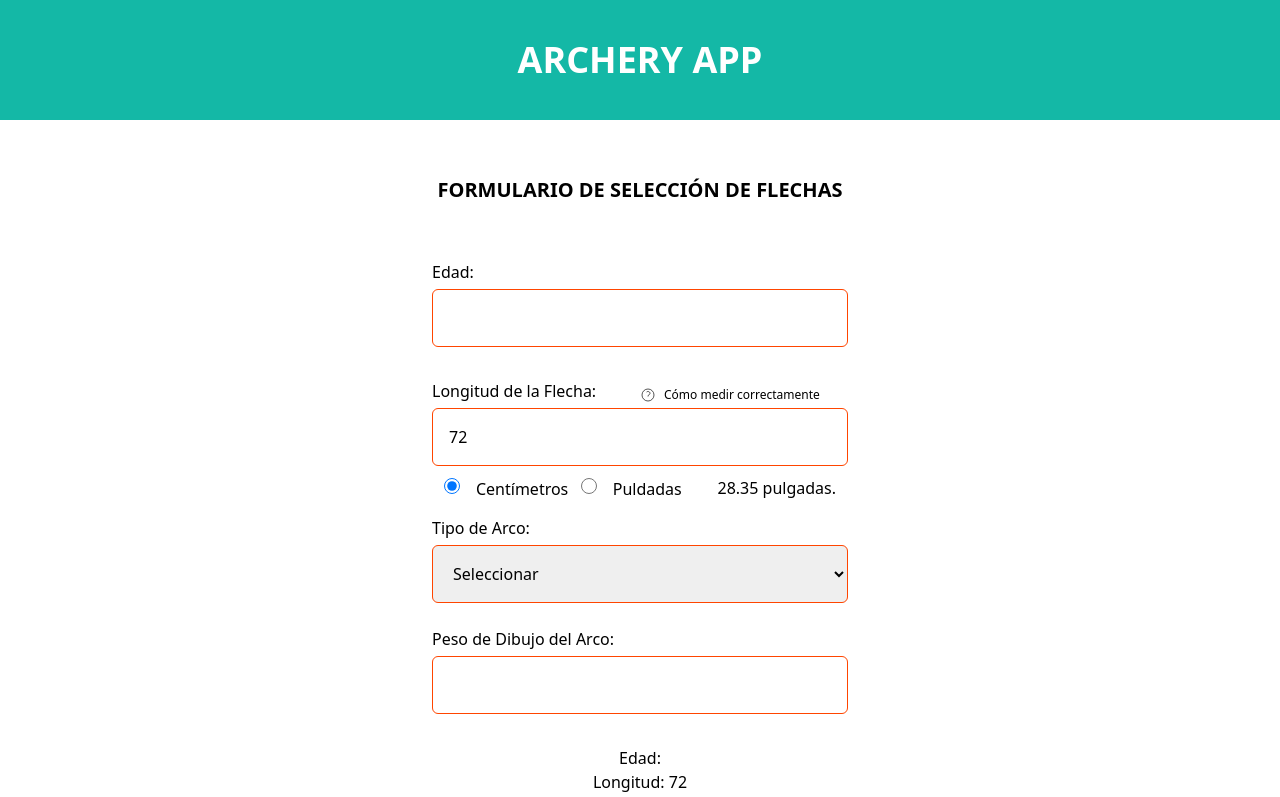
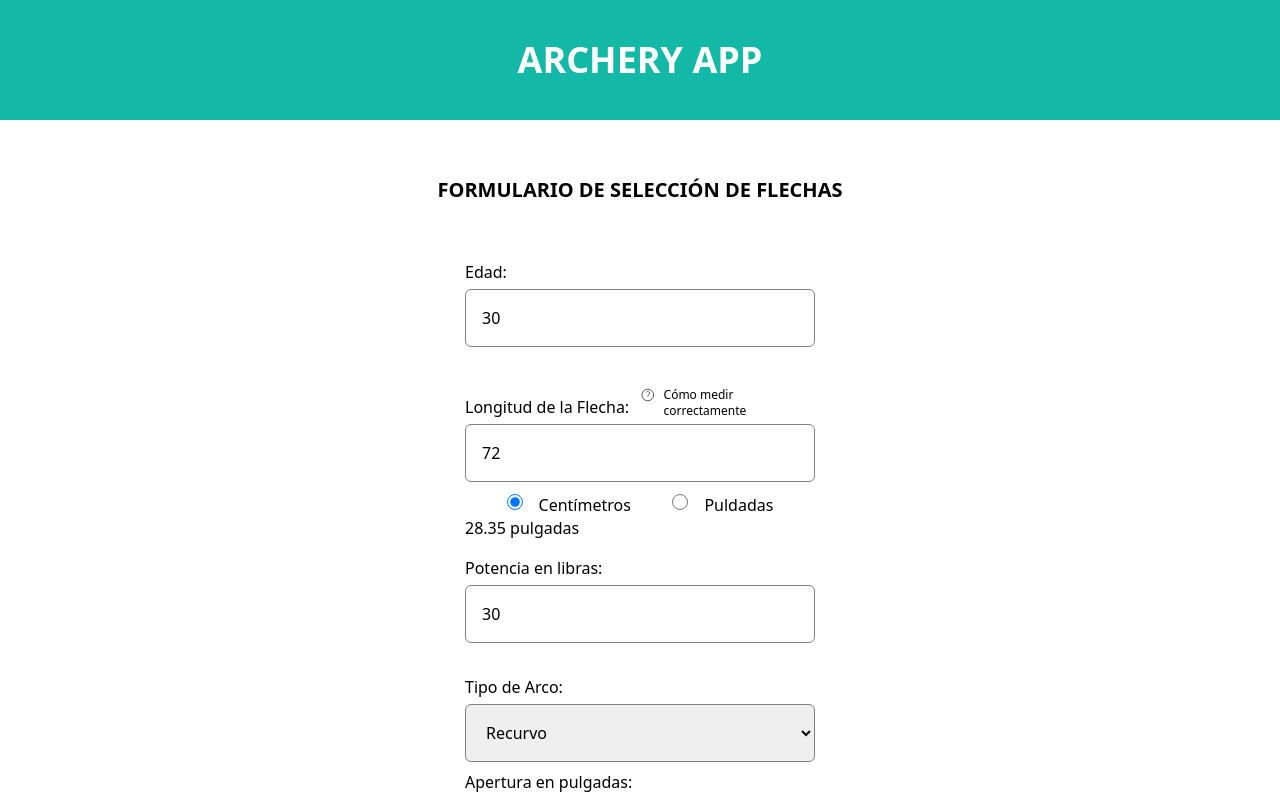
Before and after one commit to nestorPons/archery-nuxt, a Nuxt app: page / in a window 1280 px wide. Shown: the top 797 px of the page. Built offline with nearby package versions, Linux system fonts and the light colour scheme.

Commit message:
Opciones para tipo de arco

```diff
--- a/components/ArrowForm.vue
+++ b/components/ArrowForm.vue
@@ -1,7 +1,7 @@
 <template>
     <div class="flex flex-col items-center">
         <h2 class="text-xl uppercase font-bold mb-4 pb-10 text-center">Formulario de Selección de Flechas</h2>
-        <form @submit.prevent="submitForm" class="w-1/3">
+        <form @submit.prevent="submitForm" class="">
             <div class="component">
                 <label for="edad" class="mb-2">Edad:</label>
                 <input type="number" v-model="edad" required
@@ -23,40 +23,60 @@
                     <transition>
                         <img v-if="showHelp" src="~/assets/medicion.png" />
                     </transition>
-
                 </div>
-                <input type="number" v-model="longitud" required
+                <input type="number" v-model="longitudes" required
                     class="w-full border-gray-300 rounded-md px-4 py-2 mb-2 focus:outline-none focus:ring-2 focus:ring-blue-500">
-                <div class="sel-width">
+                <div class="sel-width radio-options">
                     <label>
-                        <input type="radio" name="unit-width" value="0"  v-model="lenghtUnit">
-                        <span>Centímetros</span>
+                        <input id="unit0" type="radio" name="unit-width" value="0" v-model="lenghtUnit">
+                        <span for="unit0">Centímetros</span>
                     </label>
                     <label>
-                        <input type="radio" name="unit-width" value="1" v-model="lenghtUnit">
-                        <span>Puldadas</span>
+                        <input id="unit1" type="radio" name="unit-width" value="1" v-model="lenghtUnit">
+                        <span for="unit1">Puldadas</span>
                     </label>
-                    <p>
-                        <span>
-                            {{ textChangeUnit }}.
-                        </span>
-                    </p>
+                    <p>{{ textChangeUnit }}</p>
                 </div>
 
+            </div>
+            <div class="component">
+                <label for="potencia" class="mb-2">Potencia en libras:</label>
+                <input type="number" v-model="potencia" required
+                    class="w-full border-gray-300 rounded-md px-4 py-2 mb-4 focus:outline-none focus:ring-2 focus:ring-blue-500">
             </div>
             <div class="component">
                 <label for="tipoArco" class="mb-2">Tipo de Arco:</label>
                 <select v-model="tipoArco" required
                     class="w-full border-gray-300 rounded-md px-4 py-2 mb-2 focus:outline-none focus:ring-2 focus:ring-blue-500">
                     <option value="">Seleccionar</option>
-                    <option value="Recurvo">Recurvo</option>
-                    <option value="Compuesto">Compuesto</option>
+                    <option value="1">Recurvo</option>
+                    <option value="2">Compuesto</option>
                 </select>
-            </div>
-            <div class="component">
-                <label for="potencia" class="mb-2">Peso de Dibujo del Arco:</label>
-                <input type="number" v-model="potencia" required
-                    class="w-full border-gray-300 rounded-md px-4 py-2 mb-4 focus:outline-none focus:ring-2 focus:ring-blue-500">
+                <div v-if="tipoArco==1">
+                    <label>
+                        <span>Apertura en pulgadas:</span>
+                        <input type="number" v-model="apertura"
+                            class="w-full border-gray-300 rounded-md px-4 py-2 mb-4 focus:outline-none focus:ring-2 focus:ring-blue-500">
+                    </label>
+                </div>
+                <div v-if="tipoArco==2">
+                    <label>
+                        <span>Suelta</span>
+                        <select v-model="suelta"
+                            class="w-full border-gray-300 rounded-md px-4 py-2 mb-2 focus:outline-none focus:ring-2 focus:ring-blue-500">
+                            <option value="">Seleccionar</option>
+                            <option value="1">Con los dedos</option>
+                            <option value="2">Con disparador</option>
+                        </select>
+                    </label>
+                    <label>Peso de la punta</label>
+                    <input type="number" v-model="pesoPunta"
+                        class="w-full border-gray-300 rounded-md px-4 py-2 mb-4 focus:outline-none focus:ring-2 focus:ring-blue-500">
+
+                    <label>Fismele</label>
+                    <input type="number" v-model="fismele"
+                        class="w-full border-gray-300 rounded-md px-4 py-2 mb-4 focus:outline-none focus:ring-2 focus:ring-blue-500">
+                </div>
             </div>
 
         </form>
@@ -65,7 +85,7 @@
         <p>Longitud: {{ longitud }}</p>
         <p>Unidad de longitud: {{ lenghtUnit }}</p>
         <p>Tipo de arco: {{ tipoArco }}</p>
-        <p>Potencia: {{ potencia }}</p>
+        <p>Potencia: {{ potenciaTotal }}</p>
         <div v-if="flechaRecomendada" class="mt-8">
             <h3 class="text-xl font-bold mb-2">Flecha Recomendada:</h3>
             <p>{{ flechaRecomendada }}</p>
@@ -75,19 +95,56 @@
 
 <script setup>
   import { ref } from 'vue';
-  const edad = ref(null);
-  const longitud = ref(72);
-  const tipoArco = ref('');
-  const potencia = ref(null);
-  const flechaRecomendada = ref(null);
+  const long = reactive({
+    in: 28.35,
+    cm: 72
+  })
+  const edad = ref(30);
+  const longitudes = computed({
+    get(){
+        return lenghtUnit.value == 1 ? long.in : long.cm
+    },
+    set(value){
+        if(lenghtUnit.value == 1 ){
+            // Pulgadas
+            long.in = value;
+            long.cm = (value * 2.54).toFixed(2)
+            long.value = value
+        }else{
+            // Centimetros
+            long.in = (value / 2.54).toFixed(2)
+            long.cm = value;
+            long.value = value
+        }
+
+    }
+  });
+  const tipoArco = ref(1);
+  const potencia = ref(30);
   const showHelp = ref(false);
   const lenghtUnit = ref(0);
-  const textChangeUnit = computed(() => {
-    return lenghtUnit.value == 1 ?
-        `${(longitud.value * 2.54).toFixed(2)} centimetros` :
-        `${(longitud.value / 2.54).toFixed(2)} pulgadas` ;
+  const suelta = ref(1);
+  const pesoPunta = ref(100);
+  const fismele = ref(6.5);
+  const flechaRecomendada = ref(null);
+  const textChangeUnit = computed(() =>
+    lenghtUnit.value == 1 ?
+        `${long.cm} centímetros` :
+        `${long.in} pulgadas`
+  )
+  const potenciaTotal = computed(()=>{
+    if (tipoArco.value==2 ){
+        // Suplemento de 5lbs si la suelta es con los dedos
+        const supSuelta =  suelta.value == 1 ? 5 : 0;
+        // Suplemento de 3lbd por cada 25 grains a partir de 100 grains
+        const supPesoPunta = Math.ceil((pesoPunta.value - 100) / 25) * 3 ;
+        const supFismele = fismele.value < 6.5 ? 5 : 0 ;
+        return potencia.value + supSuelta + supPesoPunta + supFismele
+    }else{
+        return potencia
+    }
   })
-
+  const apertura = ref(long.in);
   function submitForm(event) {
     // Aquí puedes realizar la lógica para calcular la flecha recomendada
     // basada en los valores del formulario y asignarla a la propiedad flechaRecomendada
@@ -96,13 +153,41 @@
 
 <style lang="less" scoped>
 .component {
-    min-width: 350px;
+    width: 350px;
     margin-bottom: 1rem;
+
+    h3 {
+        font-size: 1.2rem;
+        text-transform: uppercase;
+        width: 100%;
+        margin-bottom: .5rem;
+    }
 
     input,
     select {
         margin-top: .3rem;
     }
+
+    .radio-options {
+        label {
+            cursor: pointer;
+        }
+
+        input {
+            margin-right: 1rem;
+            height: 1rem;
+            width: 1rem;
+            font-size: 3rem;
+        }
+    }
+
+    input,
+    select {
+        border: 1px;
+        padding: 1rem;
+        border: 1px solid gray;
+    }
+
 }
 
 .v-enter-from {
@@ -136,12 +221,6 @@
     padding: 1rem;
 }
 
-input,
-select {
-    border: 1px;
-    padding: 1rem;
-    border: 1px solid orangered;
-}
 
 .width-arrow {
     display: flex;
@@ -182,25 +261,16 @@ select {
     }
 }
 
+
 .sel-width {
     display: flex;
     flex-wrap: wrap;
-    justify-content:space-evenly;
-    align-items: flex-end;
+    justify-content: space-evenly;
     flex-direction: row;
     width: 100%;
-    label {
-        cursor: pointer;
-        width: 30%;
-        input {
-            margin-right: 1rem;
-            height: 1rem;
-            width: 1rem;
-            color: red;
-            fill: red;
-            border: 1px solid red;
-            font-size: 3rem;
-        }
+
+    p {
+        width: 100%;
     }
 }
 </style>
```
